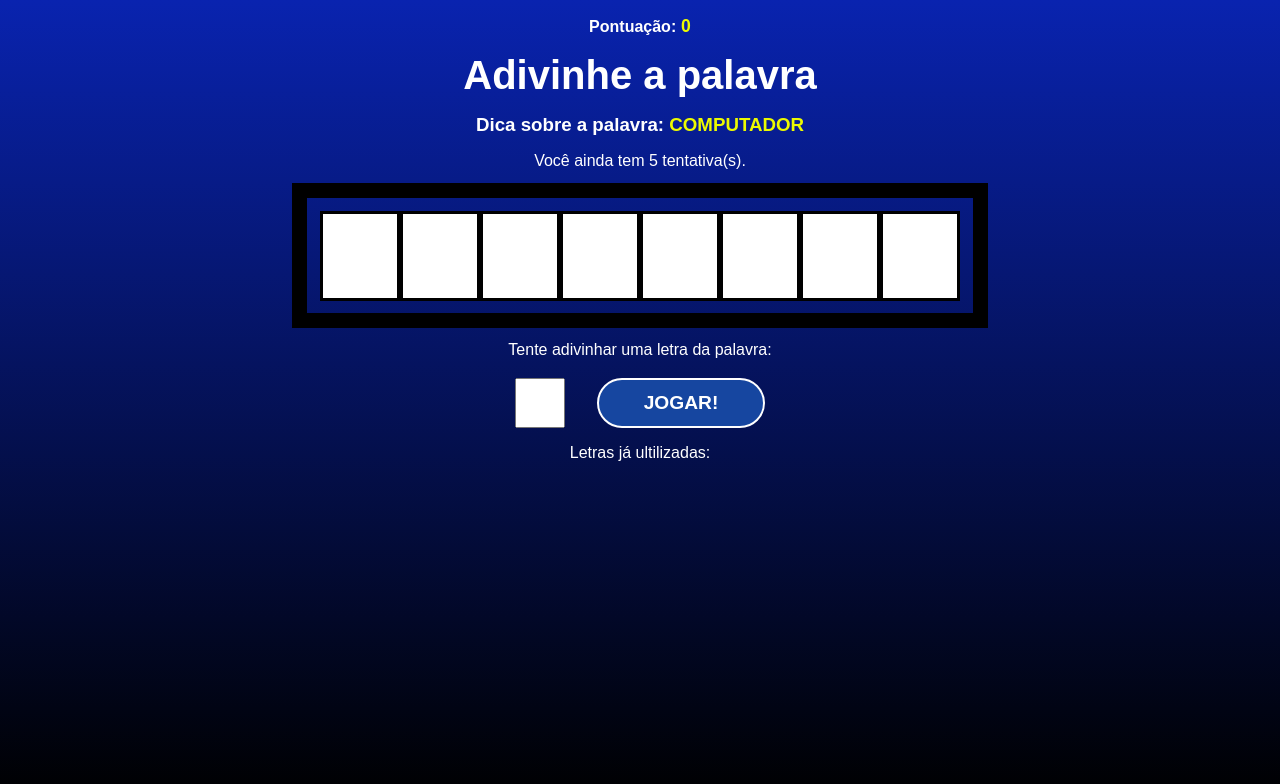
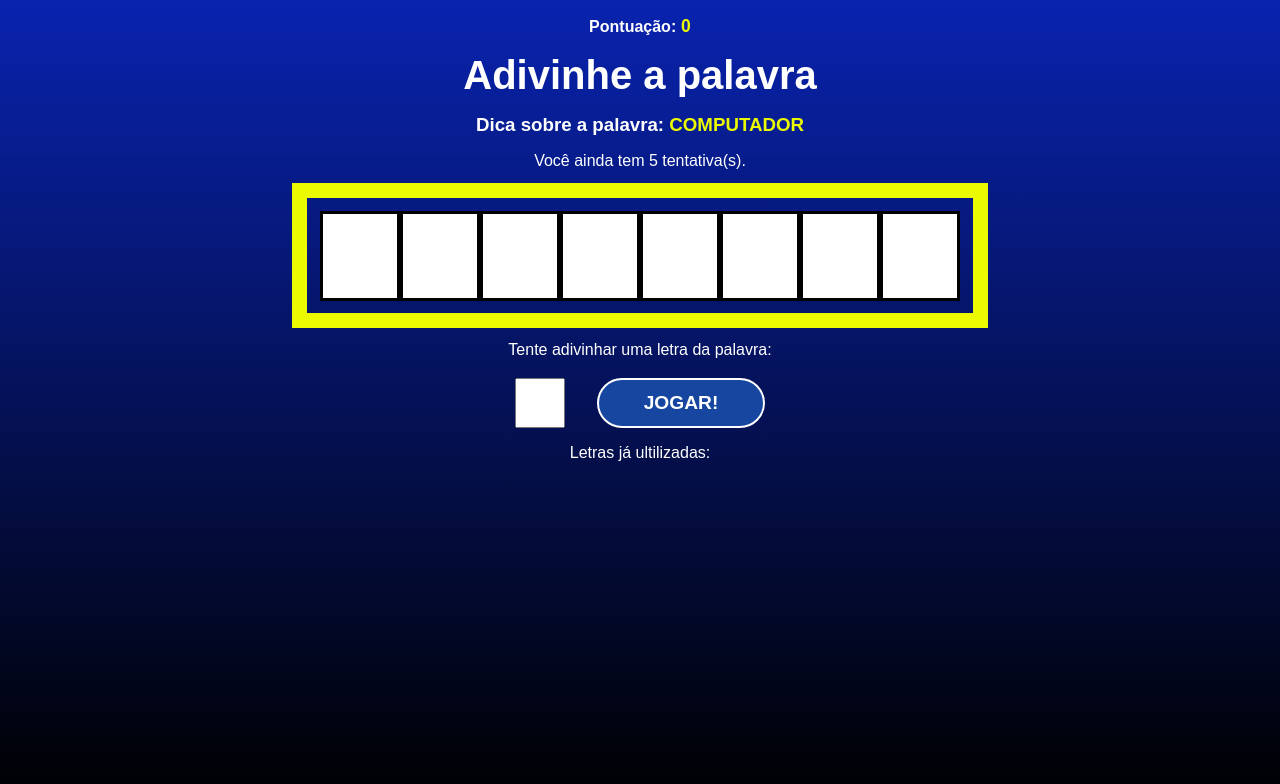
Before and after one commit to Israelkilday/Secret-Word, a React (Vite) app: page / in a window 1280 px wide. Shown: the top 784 px of the page. Built offline with nearby package versions, Linux system fonts and the light colour scheme.

Commit message:
finishing project

```diff
--- a/src/components/Game.css
+++ b/src/components/Game.css
@@ -24,8 +24,7 @@
 }
 
 .wordContainer {
-/* border: 15px solid #ecfa00; */
-border: 15px solid #000000;
+border: 15px solid #ecfa00;
 display: flex;
 margin: 0.8rem;
 padding: 0.8rem;
```
